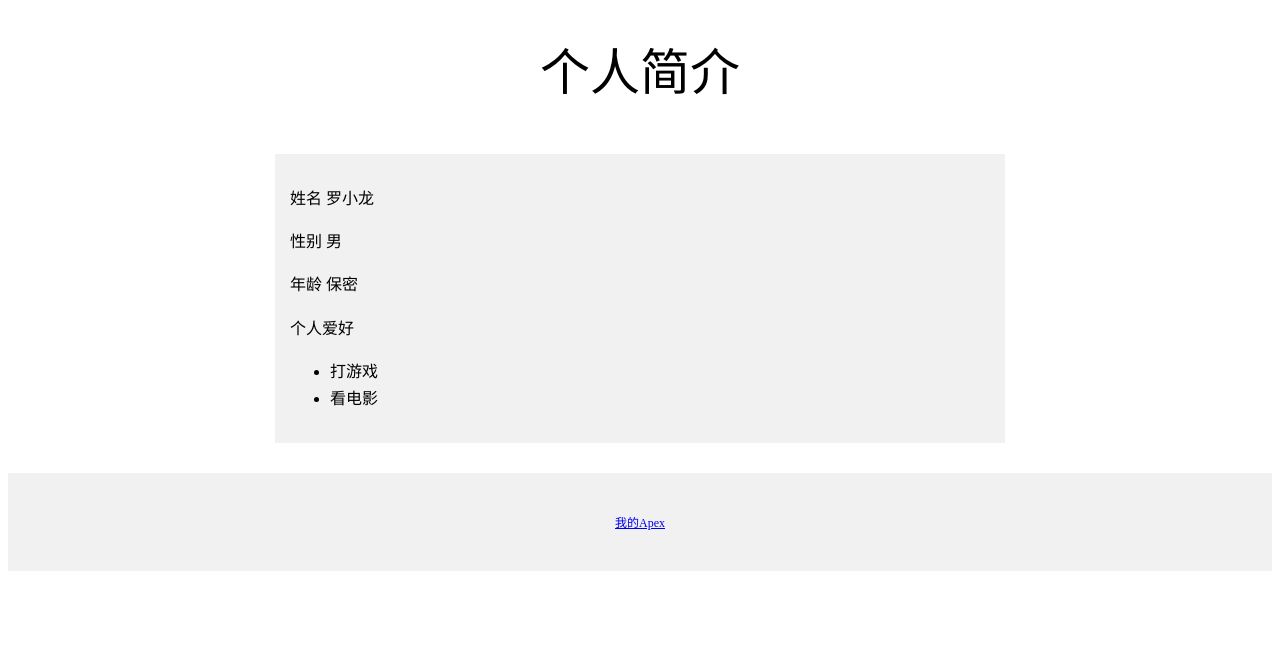
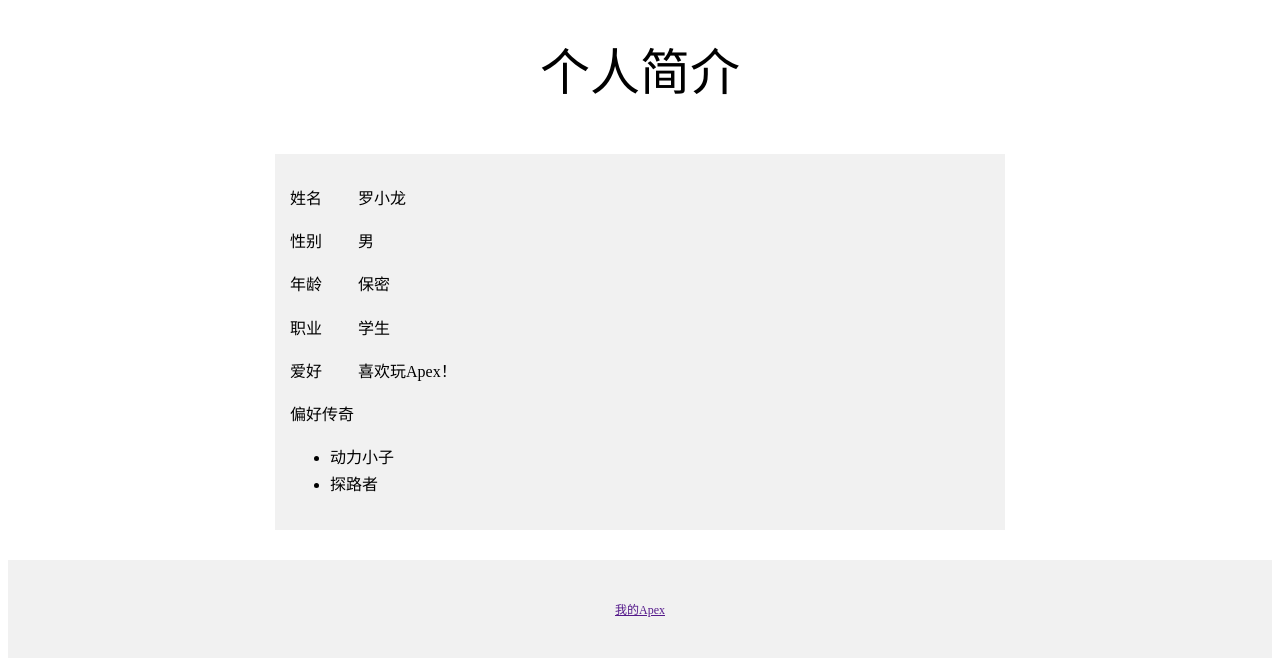
Before and after one commit to LxLeft/re01-one, a plain HTML site: page index.html in a window 1280 px wide. Shown: the part 978-1644 px from the top of the page. Before the commit the page ends 1557 px from the top, so only its background shows below. Drawn offline with Linux system fonts and the light colour scheme.

Commit message:
Update index.html

```diff
--- a/index.html
+++ b/index.html
@@ -27,14 +27,16 @@
     padding:15px;
     line-height:1.7;
     ">
-      <p>姓名 罗小龙</p>
-      <p>性别 男</p>
-      <p>年龄 保密</p>
+      <p>姓名 &nbsp;&nbsp;&nbsp;&nbsp;&nbsp;&nbsp;&nbsp;&nbsp;罗小龙</p>
+      <p>性别  &nbsp;&nbsp;&nbsp;&nbsp;&nbsp;&nbsp;&nbsp;&nbsp;男</p>
+      <p>年龄  &nbsp;&nbsp;&nbsp;&nbsp;&nbsp;&nbsp;&nbsp;&nbsp;保密</p>
+      <p>职业 &nbsp;&nbsp;&nbsp;&nbsp;&nbsp;&nbsp;&nbsp;&nbsp;学生</p>
+      <p>爱好 &nbsp;&nbsp;&nbsp;&nbsp;&nbsp;&nbsp;&nbsp;&nbsp;喜欢玩Apex！</p>
       <p></p>
-      <p>个人爱好</p>
+      <p>偏好传奇</p>
         <ul>
-        <li>打游戏</li>
-        <li>看电影</li>
+        <li>动力小子</li>
+        <li>探路者</li>
       </ul>
     </div>
     <div style="
@@ -43,7 +45,7 @@
     padding:40px;
     font-size:12px;
     ">
-<a href="apex.html">我的Apex</a>
+<a href="">我的Apex</a>
   </div>
   </body>
 </html>
```
